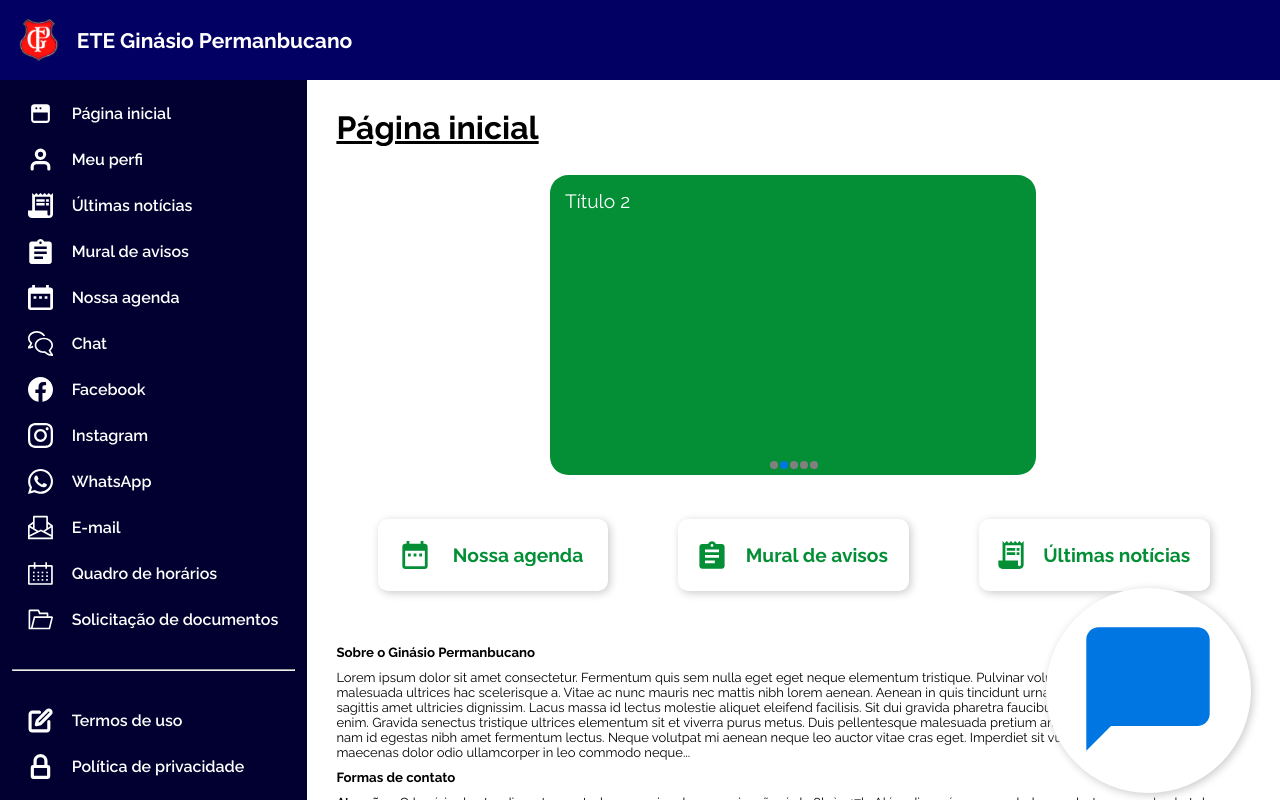
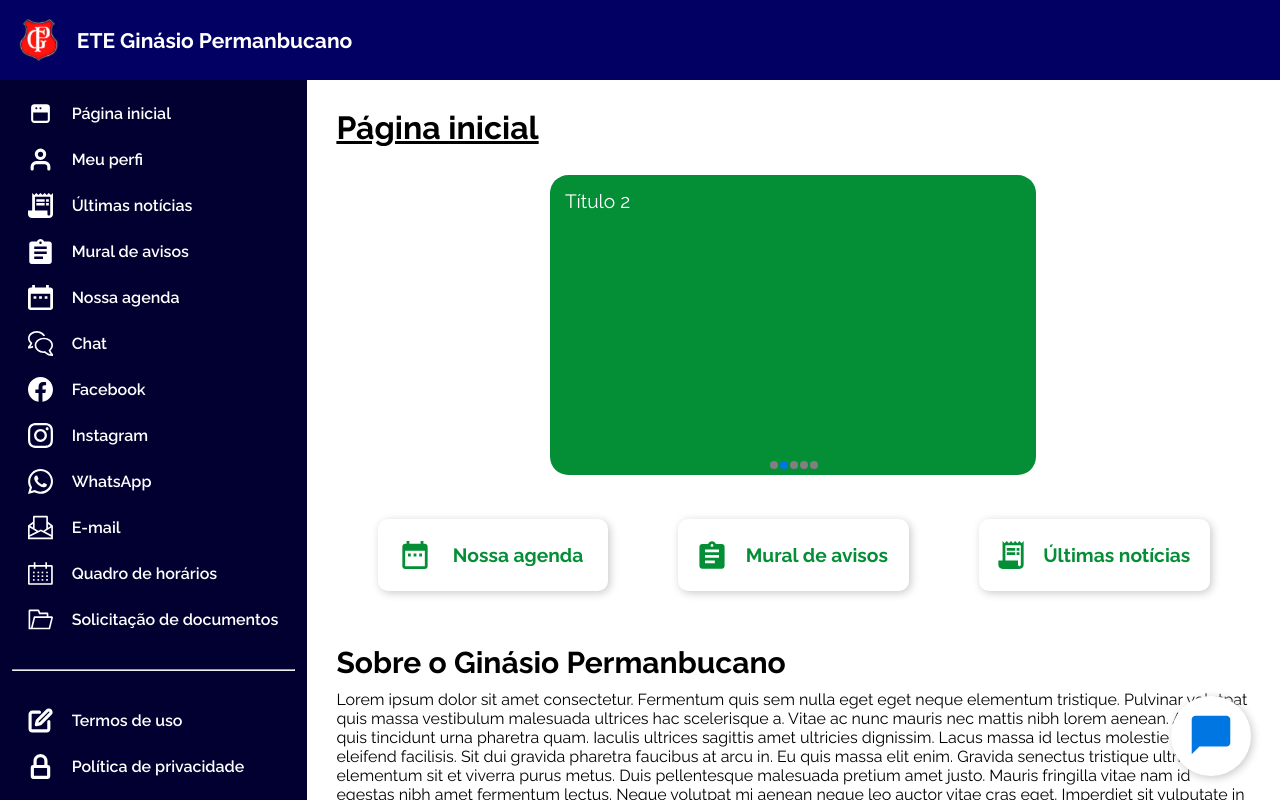
Before and after one commit to ETEGPC/gpc-web, a React (Create React App) app: page /paginaInicial in a window 1280 px wide. Built offline with nearby package versions, Linux system fonts and the light colour scheme.

Commit message:
'Pagina inicial - desktop' criada.

```diff
--- a/src/pages/HomePage.tsx
+++ b/src/pages/HomePage.tsx
@@ -79,6 +79,18 @@ export function HomePage(){
 		navigater('/chat');
 	}
 
+	function openSchedule(){
+		navigater('/nossaAgenda');
+	}
+
+	function openBulletinBoard(){
+		navigater('/muralDeAvisos');
+	}
+
+	function openLatestNews(){
+		navigater('/ultimasNoticias');
+	}
+
 	return(
 
 		<div className="container">
@@ -109,21 +121,21 @@ export function HomePage(){
 
 				<div className="links">
 
-					<div className="links-component1">
+					<div className="links-component1" onClick={openSchedule} >
 
 						<img src={greenSchedule} />
 						<Link to="/nossaAgenda">Nossa agenda</Link>
 
 					</div>
 
-					<div className="links-component2">
+					<div className="links-component2" onClick={openBulletinBoard}>
 
 						<img src={greenBulletinBoard} />
 						<Link to="/muralDeAvisos">Mural de avisos</Link>
 
 					</div>
 
-					<div className="links-component3">
+					<div className="links-component3" onClick={openLatestNews}>
 
 						<img src={greenLatestNews} />
 						<Link to="/ultimasNoticias">Últimas notícias</Link>
--- a/src/styles/pages/homePage.css
+++ b/src/styles/pages/homePage.css
@@ -62,6 +62,7 @@
 	width: 18vw;
 	box-shadow: 2px 2px 8px #cacaca;
 	border-radius: 10px;
+	cursor: pointer;
 }
 
 .links-component1 a {
@@ -249,6 +250,7 @@
     align-items: center;
     height: 9vh;
     justify-content: space-evenly;
+    cursor: pointer;
 	}
 
 
@@ -290,4 +292,93 @@
 	    font-size: 1.5vw;
 	}
 
+	.about-gp {
+	  font-size: 30px;
+	}
+
+	.about-gp-content {
+  	font-size: 16px;
+  	margin: 10px 0;
+	}
+
+	.contact-forms-title {
+	  font-size: 30px;
+	  margin-top: 2%;
+	}
+
+	.about-contact-forms {
+	  font-size: 16px;
+	  margin: 10px 0;
+	}
+
+	.contact-forms {
+	  display: flex;
+	  justify-content: space-evenly;
+	  align-items: center;
+	  flex-wrap: wrap;
+	}
+
+	.contact-component1 img {
+	  width: 15%;
+	  margin: 4% auto;
+	  display: block;
+	}
+
+	.contact-component2 img {
+	  width: 15%;
+	  margin: 4% auto;
+	  display: block;
+	}
+
+	.contact-component3 img {
+	  width: 15%;
+	  margin: 4% auto;
+	  display: block;
+	}
+
+	.contact-component1 a {
+	  text-decoration: none;
+	  font-size: 19px;
+	  text-align: center;
+	  display: block;
+	  margin: 6px 0;
+	  color: black;
+	}
+
+	.contact-component2 a {
+	  text-decoration: none;
+	  font-size: 19px;
+	  text-align: center;
+	  display: block;
+	  margin: 6px 0;
+	  color: black;
+	}
+
+	.contact-component3 a {
+	  text-decoration: none;
+	  font-size: 19px;
+	  text-align: center;
+	  display: block;
+	  margin: 6px 0;
+	  color: black;
+	}
+
+	.button-chat {
+		background-color: white;
+		border: none;
+		outline: none;
+		box-shadow: 2px 2px 8px #cacaca;
+		border-radius: 100%;
+		width: 80px;
+		height: 80px;
+		align-self: end;
+		position: absolute;
+		bottom: 3%;
+	}
+
+	.button-chat-img {
+	  width: 40px;
+	  margin: auto;
+	}
+
 }
```
